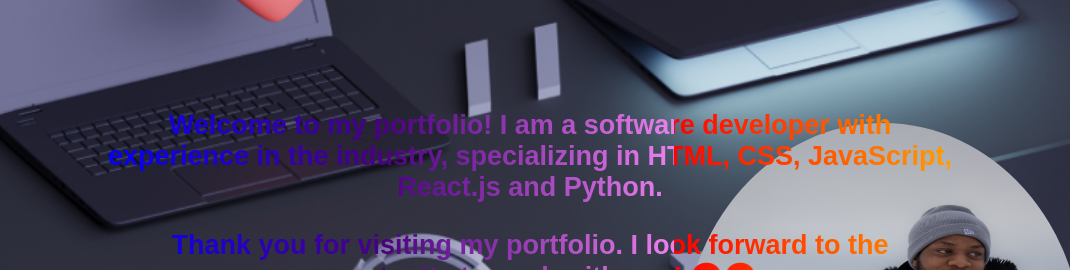
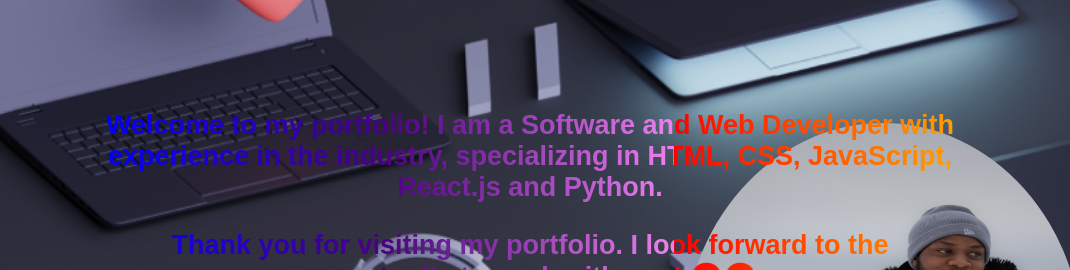
Before and after one commit to StanleyAnyas/Stanley-Portfolio, a plain HTML site: page myportfolio.html in a window 1280 px wide. Shown: the part 205-475 px from the top of the page, 210-1280 px from the left. Drawn offline with Linux system fonts and the light colour scheme.

Commit message:
some more changes

```diff
--- a/myportfolio.html
+++ b/myportfolio.html
@@ -17,7 +17,7 @@
             <img src="me21.jpeg" alt="img" >
           </div>
           <div id="welcome">
-            <p><h3>Welcome to my portfolio! I am a software developer with experience in the industry, specializing in HTML, CSS, JavaScript, React.js and Python.</h3></p>
+            <p><h3>Welcome to my portfolio! I am a Software and Web Developer with experience in the industry, specializing in HTML, CSS, JavaScript, React.js and Python.</h3></p>
           <p><h3>Thank you for visiting my portfolio. I look forward to the opportunity to work with you! ☺️☺️</h3></p>
           </div>
           <div id="contact-container">
```
